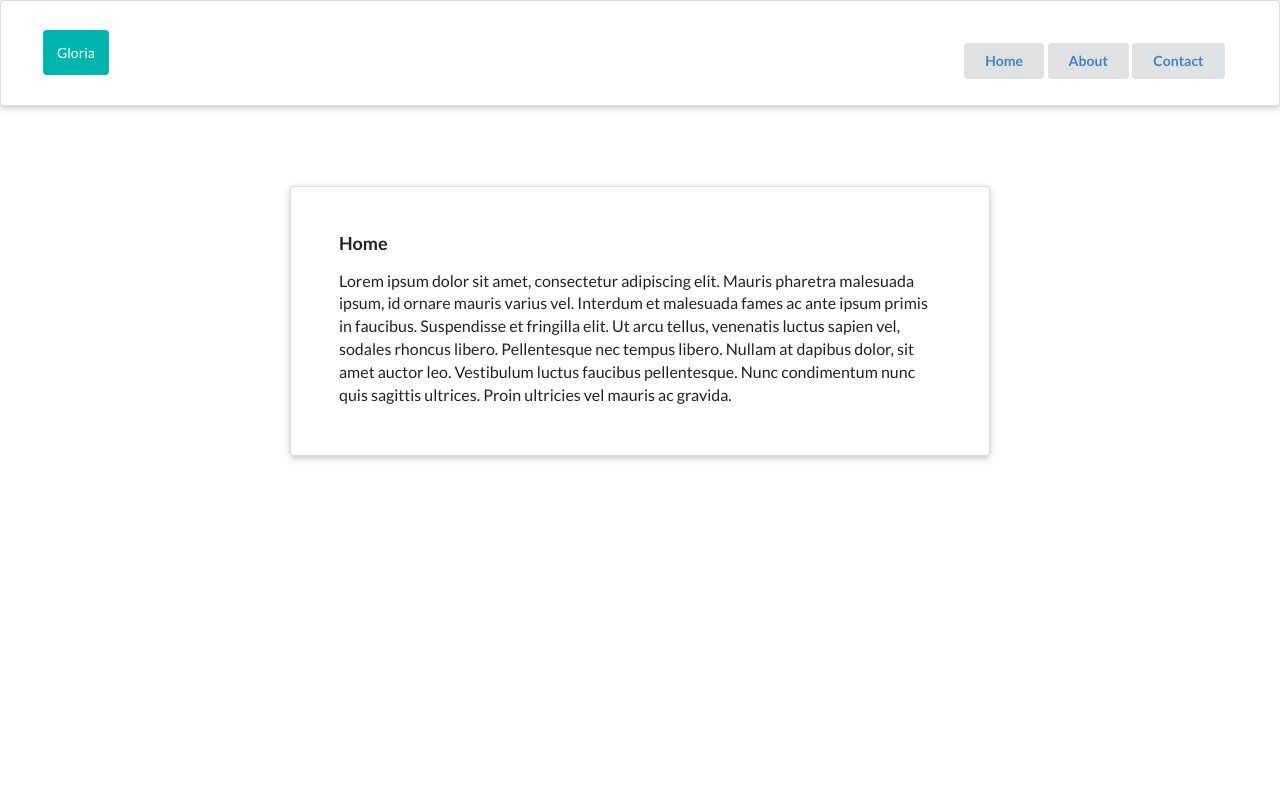
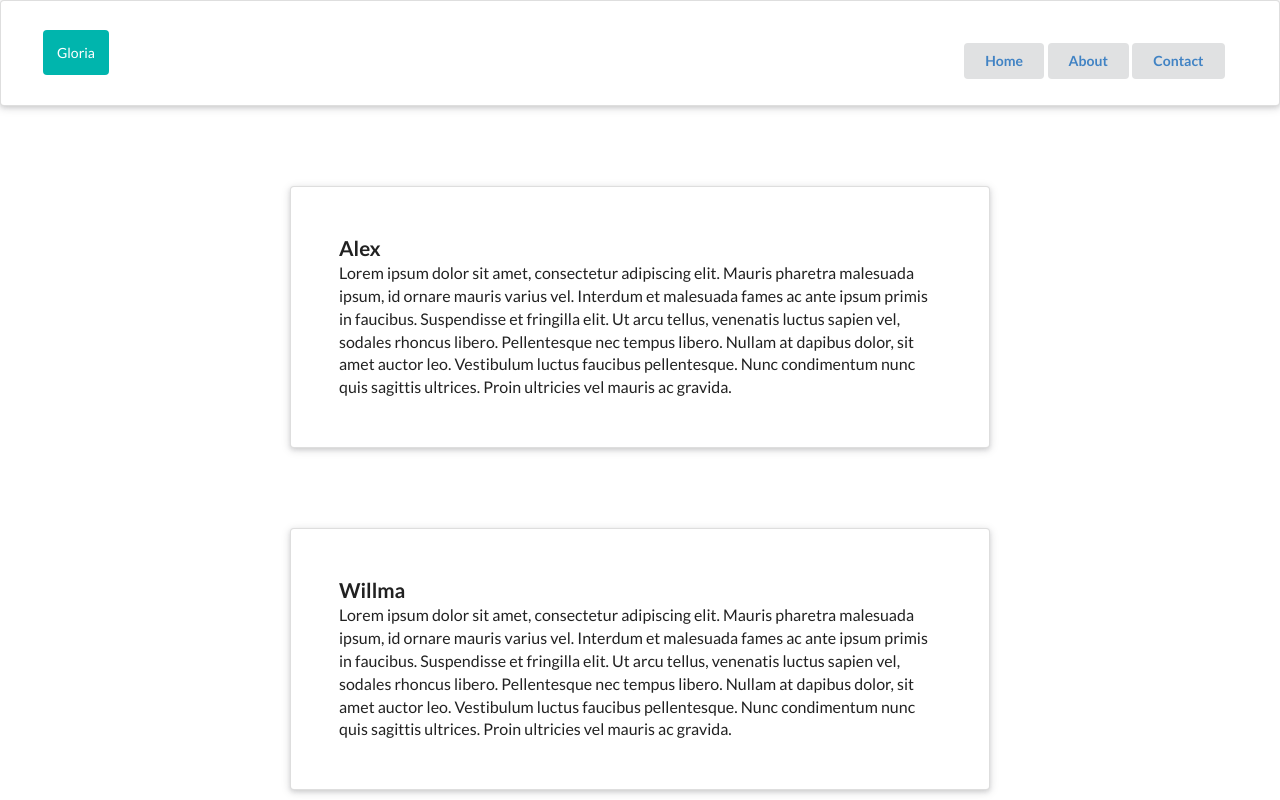
Before and after one commit to snegib/mernapp2021, a React (Create React App) app in the folder react-router/: page /contact in a window 1280 px wide. Before the commit this address led to /. Built offline with nearby package versions, Linux system fonts and the light colour scheme; the HTML template or start-up script is replaced by a standard one.

Commit message:
react-router swithc to react-router-dom version 5 and fixed code accordingly and add param in url

```diff
--- a/react-router/package.json
+++ b/react-router/package.json
@@ -8,7 +8,7 @@
     "@testing-library/user-event": "^13.5.0",
     "react": "^17.0.2",
     "react-dom": "^17.0.2",
-    "react-router-dom": "^6.1.1",
+    "react-router-dom": "^5.3.0",
     "react-scripts": "5.0.0",
     "web-vitals": "^2.1.2"
   },
--- a/react-router/src/App.js
+++ b/react-router/src/App.js
@@ -1,20 +1,20 @@
 import React from 'react';
-import { BrowserRouter, Routes, Route } from 'react-router-dom';
+import { BrowserRouter, Route } from 'react-router-dom';
 import Navbar from './components/Navbar';
 import Home from './components/Home';
 import About from './components/About';
 import Contact from './components/Contact';
+import Card from './components/Card';
 
 const App = () => {
   return (
     <BrowserRouter>
       <div className="app">
         <Navbar />
-        <Routes>
-          <Route exact path="/" element={<Home />} />
-          <Route path="/about" element={<About />} />
-          <Route path="/contact" element={<Contact />} />
-        </Routes>
+        <Route exact path="/" component={Home} />
+        <Route path="/about" component={About} />
+        <Route path="/contact" component={Contact} />
+        <Route path="/card/:user" component={Card} />
       </div>
     </BrowserRouter>
   );
--- /dev/null
+++ b/react-router/src/components/Card.js
@@ -0,0 +1,30 @@
+import React from 'react';
+
+class Card extends React.Component {
+  constructor(props) {
+    super(props);
+   console.log(props);
+  }
+
+  state = {user: ''}
+  componentDidMount(){
+      console.log(this.props);
+      let user = this.props.match.params.user
+      this.setState({user: user})
+  }
+
+
+  render() {
+      const {user}= this.state
+    return (
+      <div
+        className="ui raised very padded text container segment"
+        style={{ marginTop: '80px' }}
+      >
+        <h3 className="ui header">{user}</h3>
+      </div>
+    );
+  }
+}
+
+export default Card;
--- a/react-router/src/components/Contact.js
+++ b/react-router/src/components/Contact.js
@@ -1,22 +1,46 @@
 import React from 'react';
+import { Link } from 'react-router-dom';
 
-const Contact = (props) => {
+const Contact = props => {
+  // setTimeout(()=>{
+  //     props.history.push("/about")
+  // }, 2000)
+  // console.log(props)
 
   return (
+    <div>
       <div
         className="ui raised very padded text container segment"
         style={{ marginTop: '80px' }}
       >
-      <h3 className="ui header">Contact</h3>
+        <Link to="/card/alex" className="ui header">Alex</Link>
         <p>
-        Lorem ipsum dolor sit amet, consectetur adipiscing elit. Mauris pharetra
-        malesuada ipsum, id ornare mauris varius vel. Interdum et malesuada
-        fames ac ante ipsum primis in faucibus. Suspendisse et fringilla elit.
-        Ut arcu tellus, venenatis luctus sapien vel, sodales rhoncus libero.
-        Pellentesque nec tempus libero. Nullam at dapibus dolor, sit amet auctor
-        leo. Vestibulum luctus faucibus pellentesque. Nunc condimentum nunc quis
-        sagittis ultrices. Proin ultricies vel mauris ac gravida.
+          Lorem ipsum dolor sit amet, consectetur adipiscing elit. Mauris
+          pharetra malesuada ipsum, id ornare mauris varius vel. Interdum et
+          malesuada fames ac ante ipsum primis in faucibus. Suspendisse et
+          fringilla elit. Ut arcu tellus, venenatis luctus sapien vel, sodales
+          rhoncus libero. Pellentesque nec tempus libero. Nullam at dapibus
+          dolor, sit amet auctor leo. Vestibulum luctus faucibus pellentesque.
+          Nunc condimentum nunc quis sagittis ultrices. Proin ultricies vel
+          mauris ac gravida.
         </p>
+      </div>
+      <div
+        className="ui raised very padded text container segment"
+        style={{ marginTop: '80px' }}
+      >
+        <Link to="/card/willma" className="ui header">Willma</Link>
+        <p>
+          Lorem ipsum dolor sit amet, consectetur adipiscing elit. Mauris
+          pharetra malesuada ipsum, id ornare mauris varius vel. Interdum et
+          malesuada fames ac ante ipsum primis in faucibus. Suspendisse et
+          fringilla elit. Ut arcu tellus, venenatis luctus sapien vel, sodales
+          rhoncus libero. Pellentesque nec tempus libero. Nullam at dapibus
+          dolor, sit amet auctor leo. Vestibulum luctus faucibus pellentesque.
+          Nunc condimentum nunc quis sagittis ultrices. Proin ultricies vel
+          mauris ac gravida.
+        </p>
+      </div>
     </div>
   );
 };
--- a/react-router/src/components/Home.js
+++ b/react-router/src/components/Home.js
@@ -1,6 +1,7 @@
 import React from 'react';
 
-const Home = () => {
+const Home = (props) => {
+    // console.log(props);
   return (
     <div
       className="ui raised very padded text container segment"
--- a/react-router/src/components/NavBar.js
+++ b/react-router/src/components/NavBar.js
@@ -1,9 +1,16 @@
 import React from 'react';
-import { Link, NavLink, useNavigate } from 'react-router-dom';
+import { Link, NavLink, withRouter } from 'react-router-dom'; // withRouter is higher order component
 
 const Navbar = props => {
-    const navigate = useNavigate();
-    setTimeout(()=>{navigate('/')}, 5000)
+  // V6
+  // const navigate = useNavigate();
+  // setTimeout(()=>{navigate('/')}, 5000)
+
+  //V5
+//   setTimeout(() => {
+//     props.history.push('/about');
+//   }, 2000);
+//   console.log(props);
 
   return (
     <nav className="ui raised very padded segment">
@@ -23,4 +30,4 @@ const Navbar = props => {
   );
 };
 
-export default Navbar;
+export default withRouter(Navbar);
```
Also changed, not shown: 1 other file (tests, documents, lock files or other folders). Lines whose indentation alone changed are shown as unchanged.
